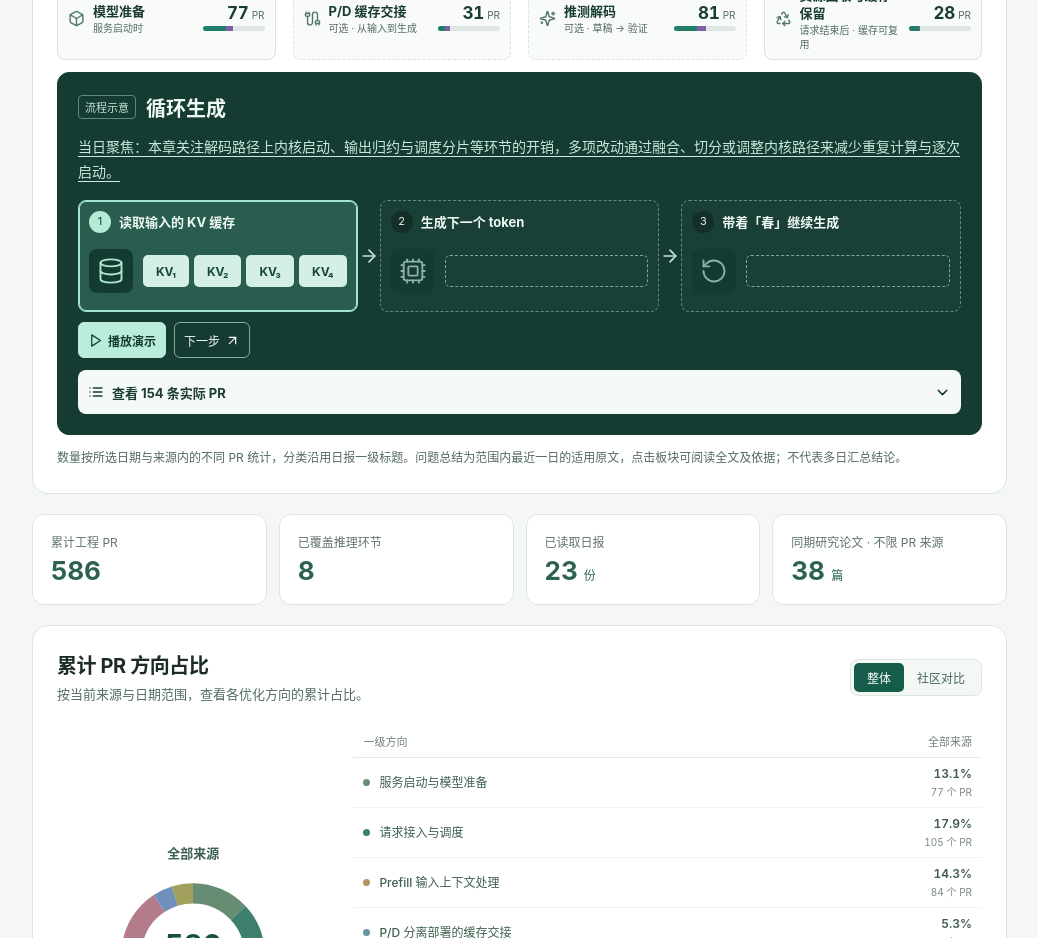
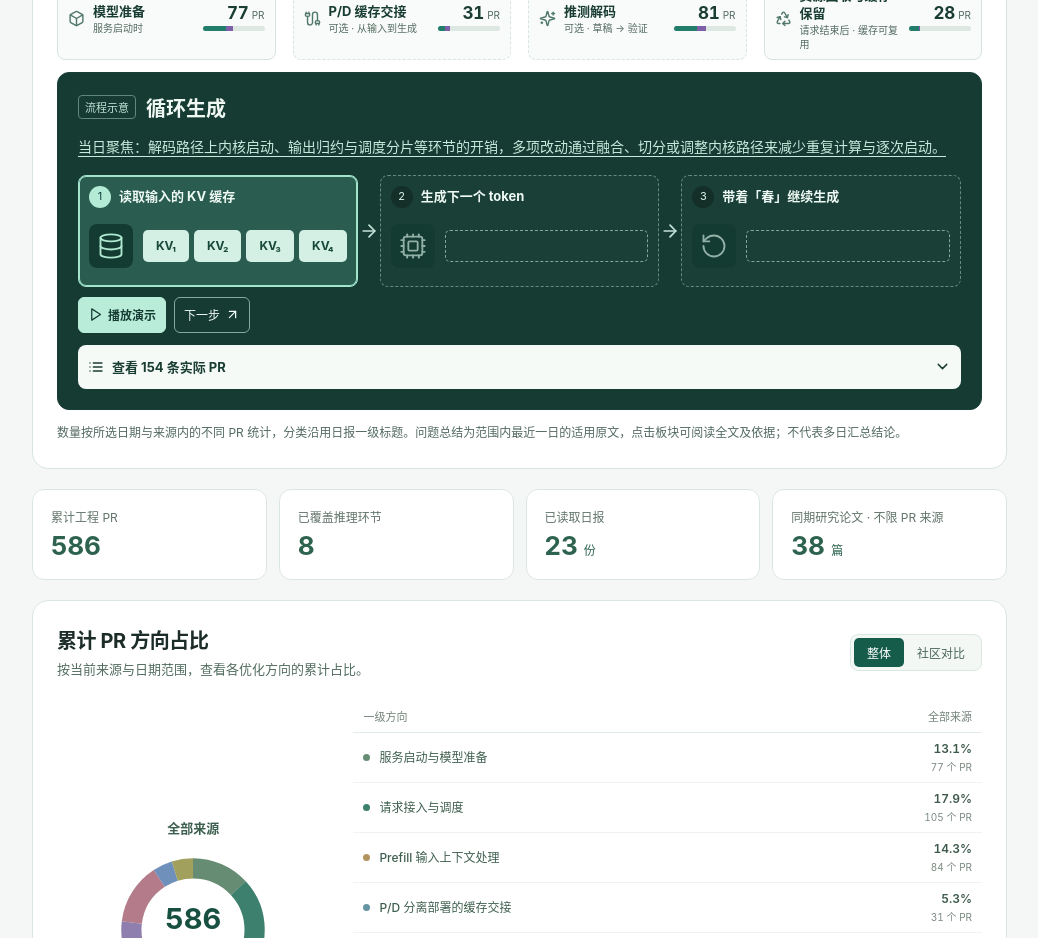
Before and after one commit to intellistream/auto-research-report-website, a React (Vite) app: page / in a window 1280 px wide. Shown: the part 1860-2798 px from the top of the page, without its empty margins (232-1270 px from the left). Built offline with nearby package versions, Linux system fonts and the light colour scheme.

Commit message:
fix(site): remove chapter boilerplate from home focus text

```diff
--- a/src/pages/ChapterIntro.tsx
+++ b/src/pages/ChapterIntro.tsx
@@ -2,12 +2,16 @@ import { Link } from "react-router-dom";
 import type { IndexedChapter } from "./chapter-intros";
 import "./chapter-intro.css";
 
-export default function ChapterIntro({ chapter, omitCountPrefix = false }: {
-  chapter?: IndexedChapter; omitCountPrefix?: boolean;
+export default function ChapterIntro({ chapter, omitIntroPrefix = false }: {
+  chapter?: IndexedChapter; omitIntroPrefix?: boolean;
 }) {
   if (!chapter) return <p className="chapter-intro-missing">当前日期与来源范围内未提供适用的问题总结。</p>;
   const search = new URLSearchParams({ version: chapter.version, section: chapter.stage });
-  const text = omitCountPrefix ? chapter.intro.replace(/^\s*本章收录\s*\d+\s*项更新\s*[，,]\s*涉及\s*/, "") : chapter.intro;
+  const text = omitIntroPrefix
+    ? chapter.intro
+      .replace(/^\s*本章收录\s*\d+\s*项更新\s*[，,]\s*涉及\s*/, "")
+      .replace(/^\s*本[章节]\s*(?:关注|涉及)\s*/, "")
+    : chapter.intro;
   return (
     <p className="chapter-intro">
       <Link className="chapter-intro-text" to={{ pathname: `/reports/${chapter.day}`, search: search.toString() }}>
--- a/src/pages/InferenceMap.tsx
+++ b/src/pages/InferenceMap.tsx
@@ -204,7 +204,7 @@ export default function InferenceMap({ entries, intros = {}, selection, select,
             {selected && <button type="button" className="map-v2-return"
               onClick={() => document.getElementById(panel + "-" + selected)?.focus()}><ArrowUp size={14} aria-hidden />返回所选环节</button>}
           </header>
-          {selected && selected !== "classification_conflict" && <ChapterIntro chapter={intros[selected]} omitCountPrefix />}
+          {selected && selected !== "classification_conflict" && <ChapterIntro chapter={intros[selected]} omitIntroPrefix />}
           {selected && selected !== "classification_conflict" && <InferenceStageDemo key={selected} stage={selected} />}
           {selected ? (
             <details key={selected + scope} className="map-v2-evidence">
```
Also changed, not shown: 2 other files (tests, documents, lock files or other folders).
